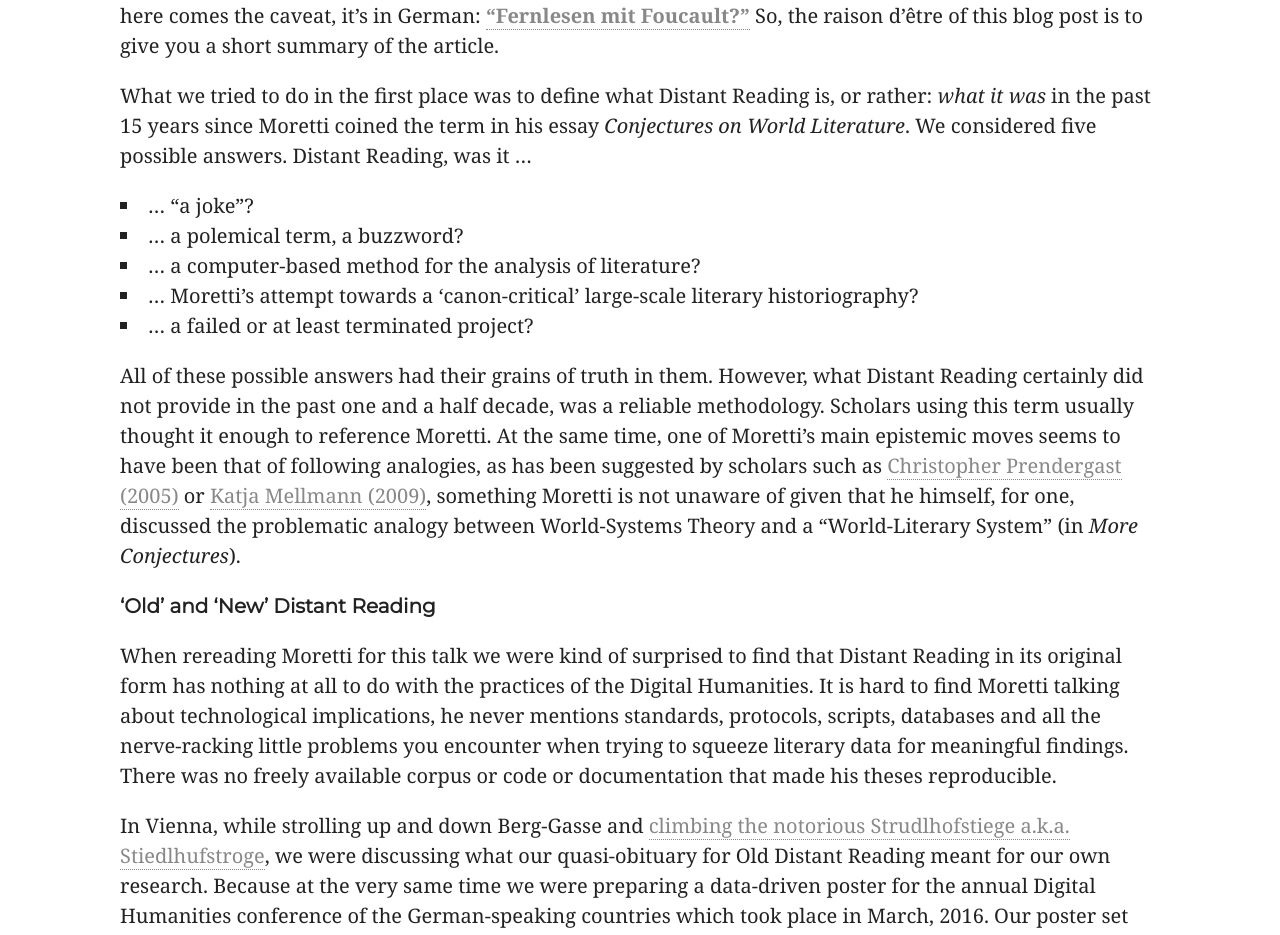
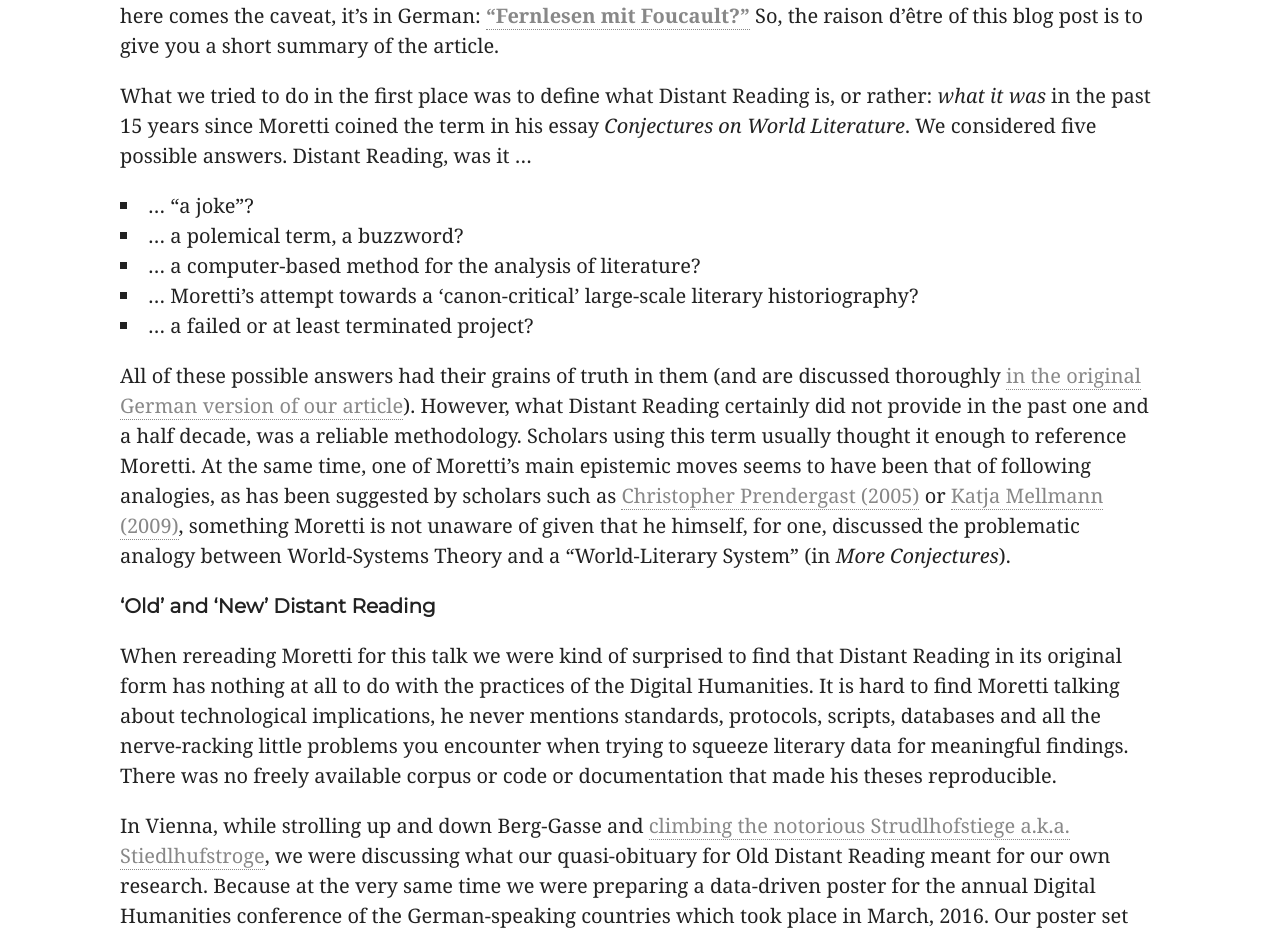
Before and after one commit to weltliteratur/blog, a Jekyll site: the page built from _posts/2016-05-06-Distant-Reading-with-Foucault.markdown, in a window 1280 px wide. Shown: the part 595-1530 px from the top of the page. Built offline with Jekyll 4.4.1, drawn with Linux system fonts in a browser that asks for light colours; nearby versions of some CDN libraries; some web fonts are replaced; comment, search, counter and statistics services are not loaded.

Commit message:
added link

```diff
--- a/_posts/2016-05-06-Distant-Reading-with-Foucault.markdown
+++ b/_posts/2016-05-06-Distant-Reading-with-Foucault.markdown
@@ -18,7 +18,7 @@ What we tried to do in the first place was to define what Distant Reading is, or
 * … Moretti's attempt towards a 'canon-critical' large-scale literary historiography?
 * … a failed or at least terminated project?
 
-All of these possible answers had their grains of truth in them. However, what Distant Reading certainly did not provide in the past one and a half decade, was a reliable methodology. Scholars using this term usually thought it enough to reference Moretti. At the same time, one of Moretti's main epistemic moves seems to have been that of following analogies, as has been suggested by scholars such as [Christopher Prendergast (2005)](https://newleftreview.org/II/34/christopher-prendergast-evolution-and-literary-history) or [Katja Mellmann (2009)](http://www.literaturkritik.de/public/rezension.php?rez_id=12719), something Moretti is not unaware of given that he himself, for one, discussed the problematic analogy between World-Systems Theory and a "World-Literary System" (in *More Conjectures*).
+All of these possible answers had their grains of truth in them (and are discussed thoroughly [in the original German version of our article](http://www.fsw.uzh.ch/foucaultblog/featured/141/fernlesen-mit-foucault)). However, what Distant Reading certainly did not provide in the past one and a half decade, was a reliable methodology. Scholars using this term usually thought it enough to reference Moretti. At the same time, one of Moretti's main epistemic moves seems to have been that of following analogies, as has been suggested by scholars such as [Christopher Prendergast (2005)](https://newleftreview.org/II/34/christopher-prendergast-evolution-and-literary-history) or [Katja Mellmann (2009)](http://www.literaturkritik.de/public/rezension.php?rez_id=12719), something Moretti is not unaware of given that he himself, for one, discussed the problematic analogy between World-Systems Theory and a "World-Literary System" (in *More Conjectures*).
 
 ## 'Old' and 'New' Distant Reading
 
```
